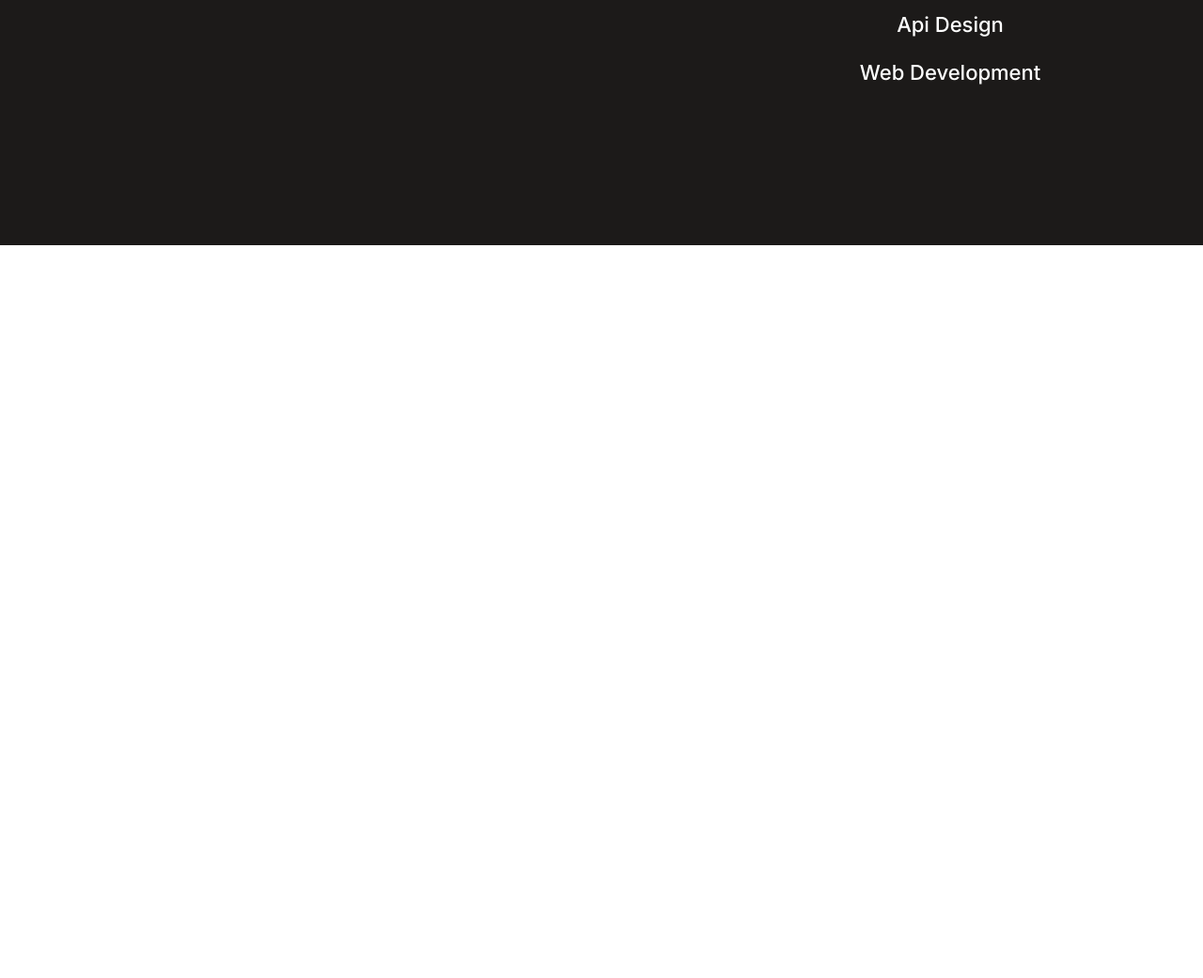
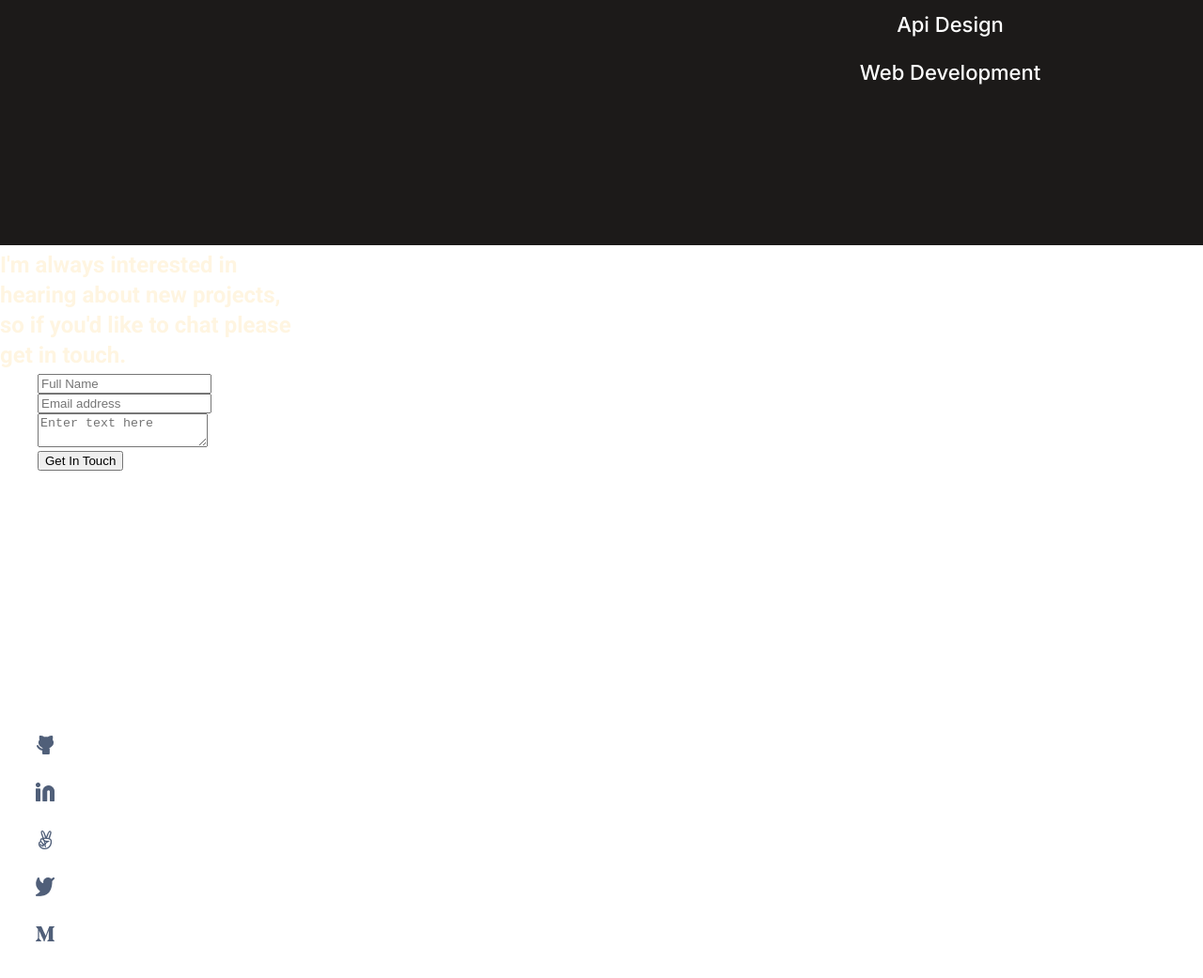
Before and after one commit to sulaimanahmadi/Portfolio, a website: page index.html in a window 1280 px wide. Shown: the part 4143-5184 px from the top of the page at 94% size. Before the commit the page ends 4404 px from the top, so only its background shows below. Drawn offline with Linux system fonts and the light colour scheme.

Commit message:
add form and social media icons

```diff
--- a/index.html
+++ b/index.html
@@ -222,6 +222,41 @@
              </li>
           </ul>
         </section>
+        <div class="form-section" id="contact" >
+          <a href="#form"></a>
+          <div class="form-grid">
+            <h2>
+              I'm always interested in hearing about new projects,
+               so if you'd like to chat please get in touch.
+            </h2>
+            <form class="from1" id="form" method="post" action="https://formspree.io/f/xgedqoye">
+              <ul class="inputs">
+                <li class="input1">
+                      <input name="name" id="name" type="text" placeholder="Full Name" maxlength="30" required>
+                      <div class="separator1"></div>
+                </li>
+                <li class="input1 email">
+                  <input  name="email" id="email" type="email" placeholder="Email address" required>
+                  <div class="separator1"></div>
+                </li>
+                <li class="input1 input2"><textarea class="text-area" placeholder="Enter text here" maxlength="500" required name="message" id="message" ></textarea>
+                </li>
+                <li class="form-button">
+                  <button class="submit" type="submit" id="btn" value="submit">Get In Touch</button>
+                </li>
+              </ul>
+            </form>
+          </div>
+        </div>
+        <div class="separator"></div>
+        <ul class="social-media sm-two">
+          <li><a href="https://github.com/eaesmat/My-Portfolio/"><img src="./png/GitHub.png" alt="github"/></a></li>
+          <li><a href="index.html"><img src="./png/Linkedin.png" alt="linkedin"/></a></li>
+          <li><a href="index.html"><img src="./png/Angelist.png" alt="angelist"/></a></li>
+          <li><a href="index.html"><img src="./png/Twitter.png" alt="twitter"/></a></li>
+          <li><a href="index.html"><img src="./png/Medium.png" alt="medium"/></a></li>
+        </ul>
+      <div class="separator-2"></div>
     </div>
 </body>
 </html>
```
Also changed, not shown: style.css (line endings or trailing spaces).
